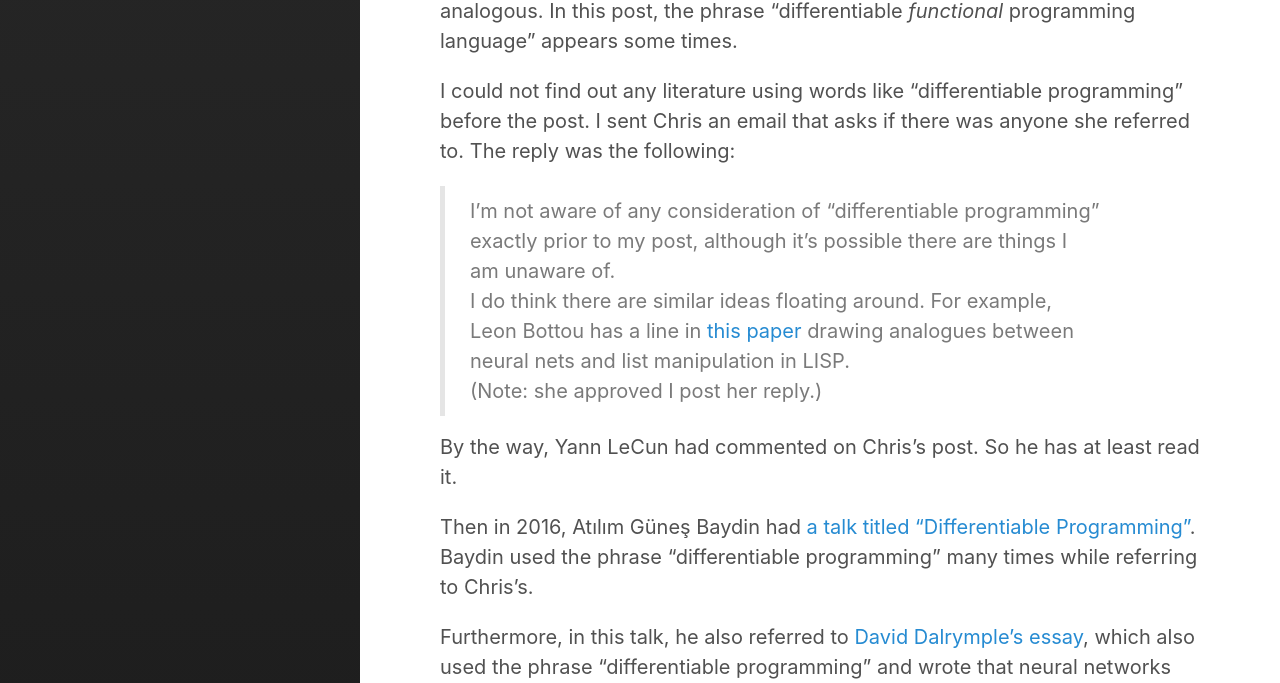
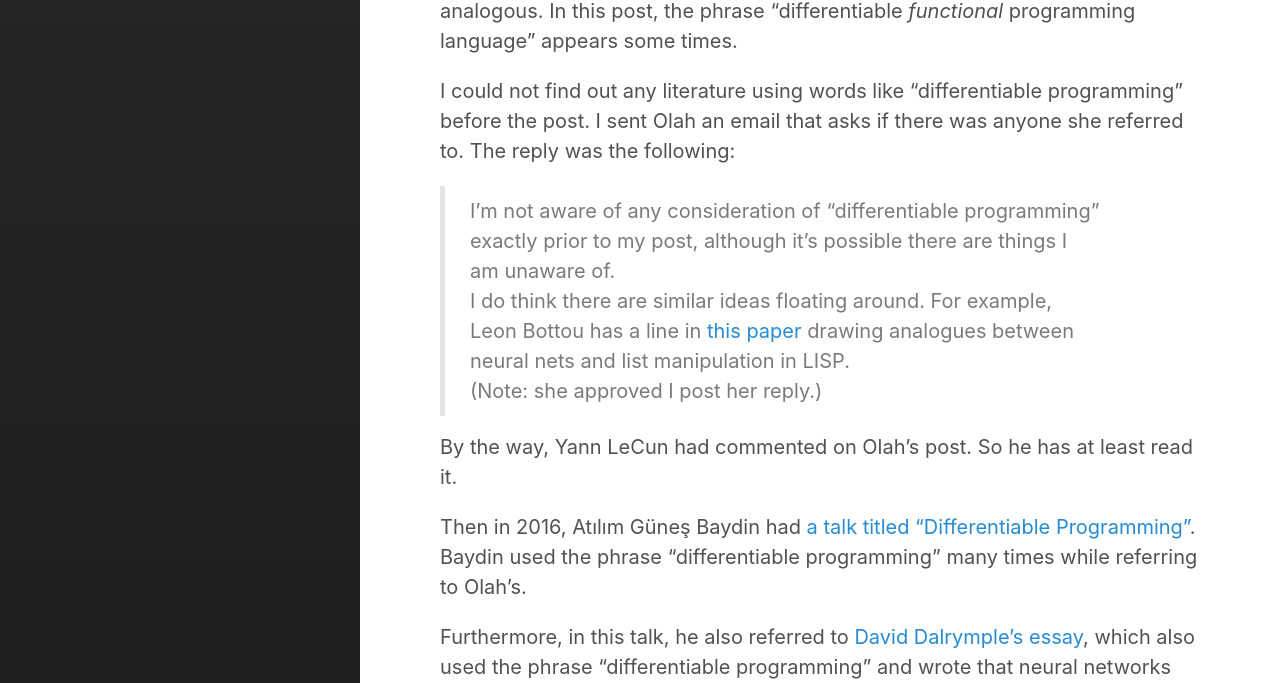
Before and after one commit to bonotake/bonotake.github.io, a Jekyll site: the page built from _posts/2019-08-02-origin-of-differentiable-programming.md, in a window 1280 px wide. Shown: the part 1408-2091 px from the top of the page. Built offline with Jekyll 4.4.1, drawn with Linux system fonts in a browser that asks for light colours.

Commit message:
use Olah instead of Chris

```diff
--- a/_posts/2019-08-02-origin-of-differentiable-programming.md
+++ b/_posts/2019-08-02-origin-of-differentiable-programming.md
@@ -32,15 +32,15 @@ Prof. Plotkin said he first learned of this idea from [Chris Olah's blog post](h
 In this post, the phrase "differentiable *functional* programming language" appears some times.
 
 I could not find out any literature using words like "differentiable programming" before the post.
-I sent Chris an email that asks if there was anyone she referred to. The reply was the following:
+I sent Olah an email that asks if there was anyone she referred to. The reply was the following:
 
 > I'm not aware of any consideration of "differentiable programming" exactly prior to my post, although it's possible there are things I am unaware of.
 >  I do think there are similar ideas floating around. For example, Leon Bottou has a line in [this paper](https://arxiv.org/pdf/1102.1808v3.pdf) drawing analogues between neural nets and list manipulation in LISP.
 (Note: she approved I post her reply.)
 
-By the way, Yann LeCun had commented on Chris's post. So he has at least read it.
+By the way, Yann LeCun had commented on Olah's post. So he has at least read it.
 
-Then in 2016, Atılım Güneş Baydin had [a talk titled "Differentiable Programming"](https://www.cs.nuim.ie/~gunes/files/Baydin-MSR-Slides-20160201.pdf). Baydin used the phrase "differentiable programming" many times while referring to Chris's.
+Then in 2016, Atılım Güneş Baydin had [a talk titled "Differentiable Programming"](https://www.cs.nuim.ie/~gunes/files/Baydin-MSR-Slides-20160201.pdf). Baydin used the phrase "differentiable programming" many times while referring to Olah's.
 
 Furthermore, in this talk, he also referred to [David Dalrymple's essay](http://edge.org/response-detail/26794), which also used the phrase "differentiable programming" and wrote that neural networks and functional programs are similar.
 ~~I wanted to ask him the origin of his idea, but I could only find his Twitter account... so I still don't know if I can hear the details.~~
```
